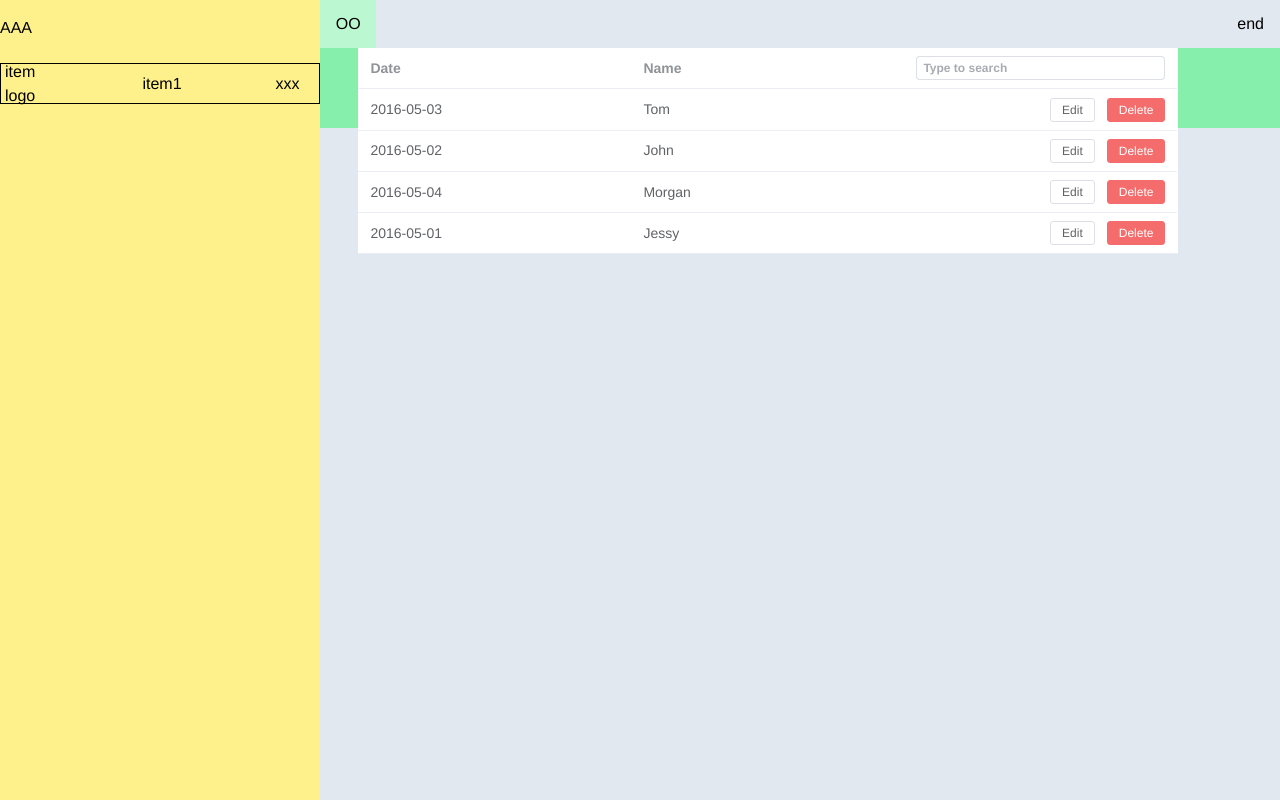
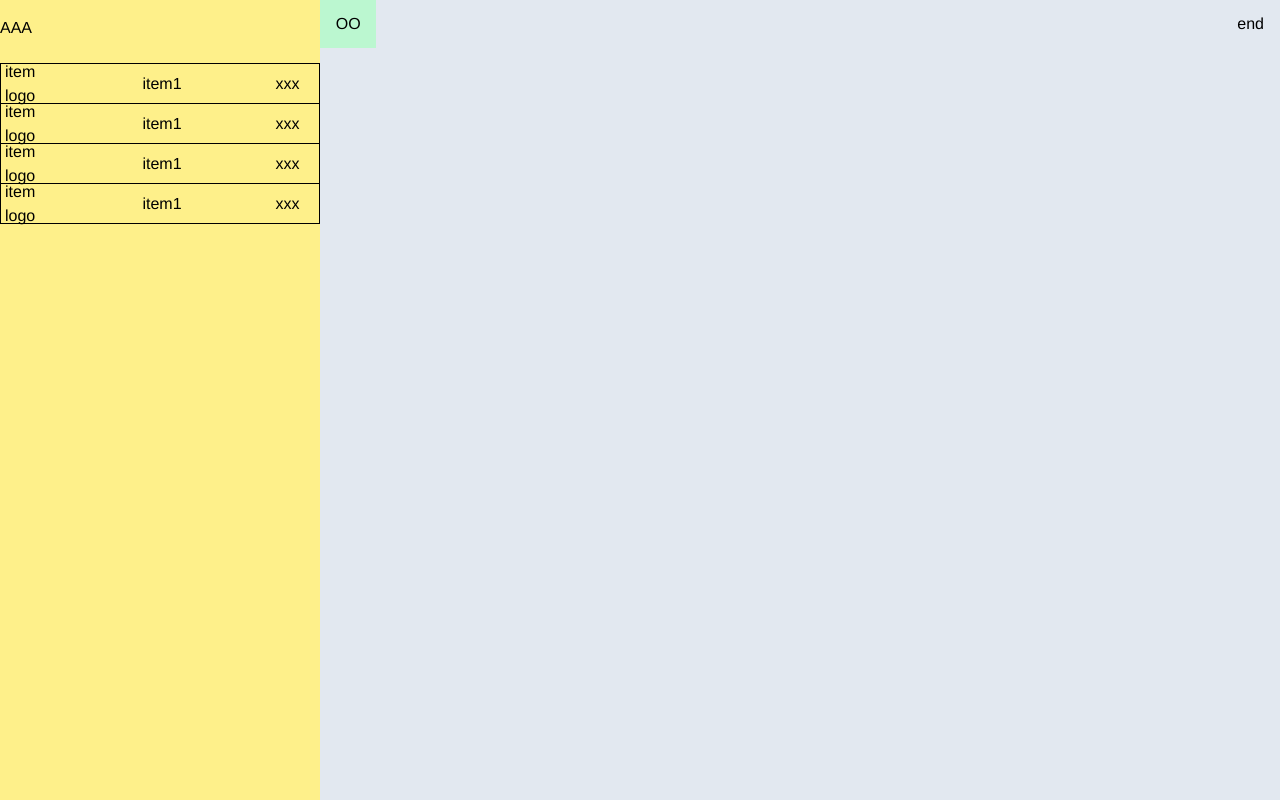
Before and after one commit to Howard0401/howard-vue3-admin-tailwind-element, a Vue app: page /#/dashboard in a window 1280 px wide. Built offline with nearby package versions, Linux system fonts and the light colour scheme.

Commit message:
refactor:[Howard] hover small sized items dropdown list

```diff
--- a/src/views/dashboard/index.vue
+++ b/src/views/dashboard/index.vue
@@ -8,6 +8,7 @@
         <div class="h-dash_board_header items-center">AAA</div>
       </div>
 
+      <div v-for="(n, i) in tableData" :key="i">
           <!-- sidebar list -->
           <div :class="isSidebarClicked ? '':''"
                 @mouseleave="isSidebarSmallIconHovered = false"
@@ -17,34 +18,21 @@
                             w-16 ml-1 h-sidbar_dropdown_list ">item logo
                 </div>
                 <div class="flex justify-center items-center
-                        w-48 h-sidbar_dropdown_list
-                        cursor-pointer">item1
+                            w-48 h-sidbar_dropdown_list">
+                            item1
                 </div>
                 <div v-if="isHeaderOpen"
                       class="flex justify-center items-center
-                        w-16 h-sidbar_dropdown_list"
+                            w-16 h-sidbar_dropdown_list cursor-pointer"
                             @click="onClickSidebar()"
                     :class="isHeaderOpen ? `` : `hidden` " >xxx
                 </div>
-
                 <div v-if="isHeaderOpen === false">
                     <div class="flex justify-center items-center
                             w-16 h-sidbar_dropdown_list
                             cursor-pointer"
-                    @mouseover="isSidebarSmallIconHovered = true">
+                        @mouseover="isSidebarSmallIconHovered = true; isCurSmallIconHoverIdx = i;">
                         smlogo
-                </div>
-                <div @mouseleave="isSidebarSmallIconHovered = false"
-                    class="ml-[4.1rem] -mt-10 small-icon-hover-list fixed h-28 w-40 bg-gray-600"
-                    :class="isSidebarSmallIconHovered ? `hover:delay-300 ease-in-out`:`hidden` ">
-                      <div class="flex justify-start items-center cursor-pointer
-                                hover:bg-slate-50 rounded
-                                  hover:delay-200
-                                  hover:opacity-50
-                                  ease-in-out
-                                  h-12">
-                          djdgjghdjdfj
-                      </div>
                     </div>
                 </div>
               </div>
@@ -76,24 +64,38 @@
             </div>
           </div>
       </div>
-
+    </div>
     <!-- Header leftside ICON for open/close Sidebar -->
     <div @click="isHeaderOpen = !isHeaderOpen; isSidebarClicked = false;"
           class="bg-green-200 w-20"
           :class="isHeaderOpen? 'duration-200': 'translate-x-dash_board_trans duration-200'">
           <div class="flex justify-center h-dash_board_header items-center cursor-pointer ">OO</div>
     </div>
-
     <!-- Header right side -->
     <div class="w-full flex justify-end h-dash_board_header">
       <div class="flex h-dash_board_header items-center mr-4">end</div>
     </div>
-
-
   </div>
 
+  <div :style="`height: ${1 + 2.5*isCurSmallIconHoverIdx}rem`" ></div>
 
-  <div class="h-20 flex w-full bg-green-300">
+  <div v-for="(n,idx) in ['1','2','3','4']" :key="idx"
+      @mouseover="isSidebarSmallIconHovered = true"
+      @mouseleave="isSidebarSmallIconHovered = false"
+      class="z-[99999] ml-16  small-icon-hover-list h-12 p-0.5 pb-0.5  w-32 bg-blue-400 "
+      :class="[isSidebarSmallIconHovered ? `hover:delay-300 ease-in-out`:`hidden`,]">
+        <div class="flex justify-start items-center cursor-pointer
+                  hover:bg-slate-300
+                    hover:delay-200
+                    hover:opacity-50
+                    hover:shadow-lg
+                    ease-in-out
+                    h-10">
+                    {{ n }}
+        </div>
+  </div>
+
+  <!-- <div class="h-20 flex w-full bg-green-300">
     <div class="-z-10" :class="isHeaderOpen ? `w-main_content_left_normal duration-100`:
                                 `w-main_content_left_expand duration-100`"></div>
     <el-table :data="filterTableData" style="width: 100%">
@@ -117,7 +119,7 @@
       </el-table-column>
     </el-table>
     <div :class="isHeaderOpen ? `w-40 duration-100`:`w-20 duration-100`"></div>
-  </div>
+  </div> -->
 
 
 
@@ -129,6 +131,11 @@ import { ref, computed } from 'vue'
 const isHeaderOpen = ref(true)
 const isSidebarClicked = ref(false)
 const isSidebarSmallIconHovered = ref(false)
+const isCurSmallIconHoverIdx = ref(0)
+const computedCurSmallIconHoverIdx = computed(() => {
+
+  return
+})
 
 const onClickSidebar = () => {
   isSidebarClicked.value = !isSidebarClicked.value
@@ -137,6 +144,19 @@ const onClickSidebar = () => {
 
 
 
+
+
+const itemList = [
+  {
+    prop: "prop1",
+  },
+  {
+    prop: "prop2",
+  },
+  {
+    prop: "prop3",
+  }
+]
 
 interface User {
   date: string
@@ -159,26 +179,31 @@ const handleDelete = (index: number, row: User) => {
   console.log(index, row)
 }
 
-const tableData: User[] = [
+const tableData = [
   {
     date: '2016-05-03',
     name: 'Tom',
     address: 'No. 189, Grove St, Los Angeles',
+    itemList: itemList,
   },
   {
     date: '2016-05-02',
     name: 'John',
     address: 'No. 189, Grove St, Los Angeles',
+    itemList: itemList,
   },
   {
-    date: '2016-05-04',
-    name: 'Morgan',
+    date: '2016-05-02',
+    name: 'John',
     address: 'No. 189, Grove St, Los Angeles',
+    itemList: itemList,
   },
   {
-    date: '2016-05-01',
-    name: 'Jessy',
+    date: '2016-05-02',
+    name: 'John',
     address: 'No. 189, Grove St, Los Angeles',
+    itemList: itemList,
   },
+
 ]
 </script>
```
Lines whose indentation alone changed are shown as unchanged.
